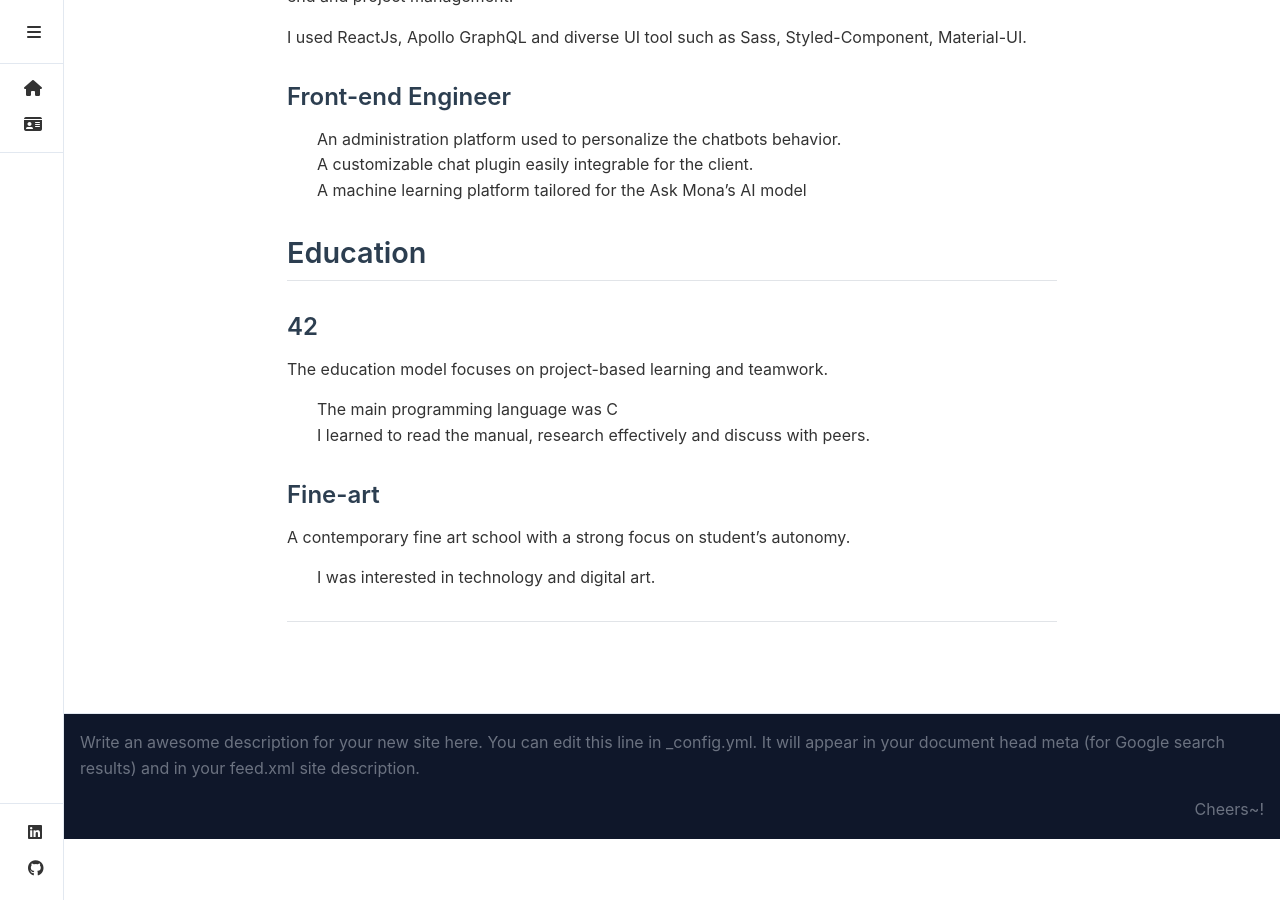
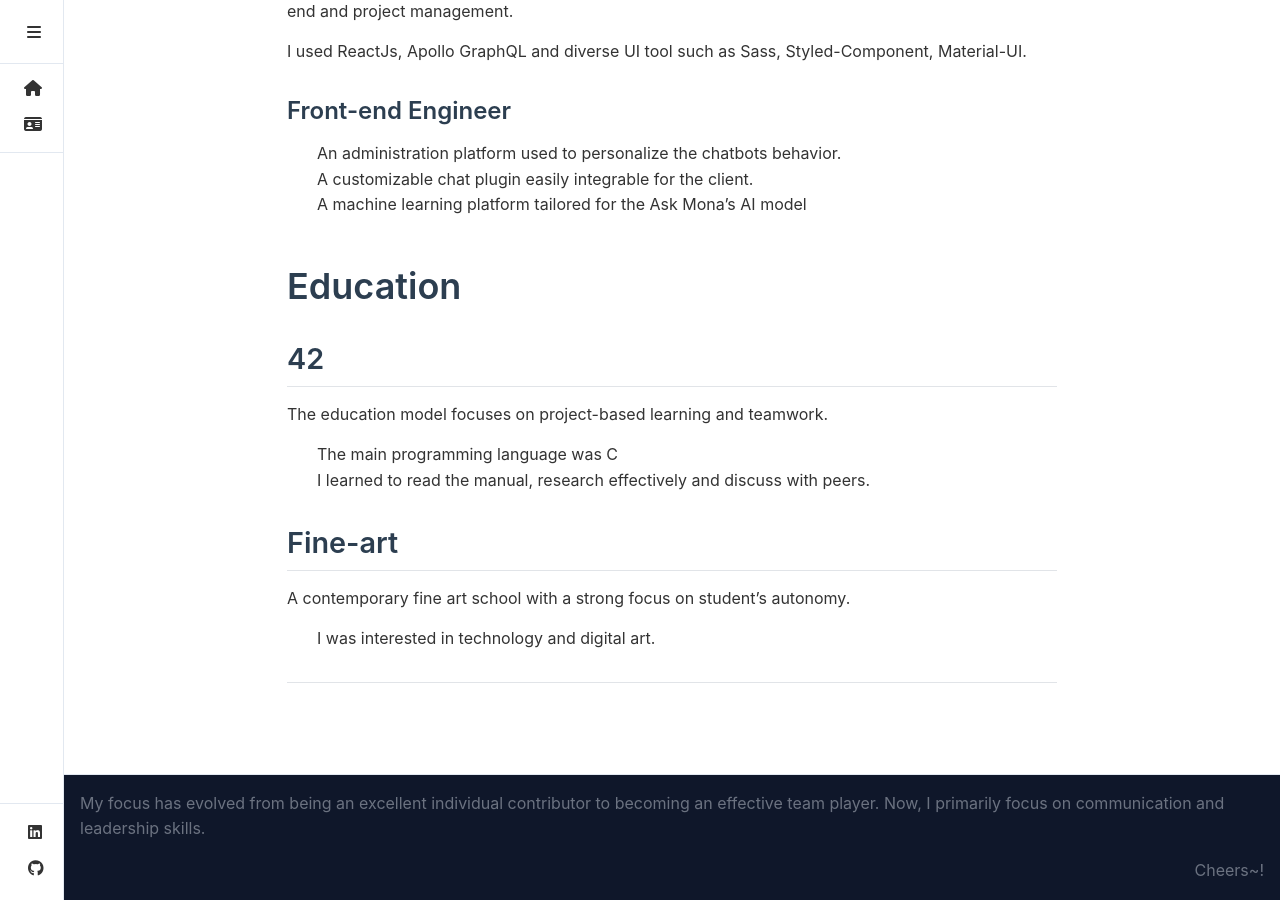
Before and after one commit to alngo/alngo.github.io, a Jekyll site: the page built from _pages/about.md, in a window 1280 px wide and 900 px high, scrolled down 2010 px. Built offline with Jekyll 4.4.1, drawn with Linux system fonts in a browser that asks for light colours; before the commit the page ends 2849 px from its top, so only the background shows below that; some of the changed text lies outside the part shown.

```diff
--- a/_config.yml
+++ b/_config.yml
@@ -19,11 +19,10 @@
 # in the templates via {{ site.myvariable }}.
 
 title: Alngo
-subtitle: Subtitle
+subtitle: A software engineering journey~
 description: >- # this means to ignore newlines until "baseurl:"
-  Write an awesome description for your new site here. You can edit this
-  line in _config.yml. It will appear in your document head meta (for
-  Google search results) and in your feed.xml site description.
+  My focus has evolved from being an excellent individual contributor to becoming an effective team player.
+  Now, I primarily focus on communication and leadership skills.
 signature: Cheers~!
 baseurl: "" # the subpath of your site, e.g. /blog
 url: "" # the base hostname & protocol for your site, e.g. http://example.com
--- a/_pages/about.md
+++ b/_pages/about.md
@@ -7,7 +7,7 @@ permalink: /about/
 categories: [Software Engineer, Technical Leadership, Project Management]
 ---
 
-## Summary
+# Summary
 
 Hi!,
 
@@ -27,7 +27,8 @@ Now, I primarily focus on communication and leadership skills.
 
 This is the mindset I carry with me every day.
 
-## Experience
+# Experience
+
 ## Ericsson
 
 At Ericsson, I worked on two projects that sharpened my development skills and
@@ -82,15 +83,15 @@ I used ReactJs, Apollo GraphQL and diverse UI tool such as Sass, Styled-Componen
 - A customizable chat plugin easily integrable for the client.
 - A machine learning platform tailored for the Ask Mona's AI model
 
-## Education
+# Education
 
-### 42
+## 42
 
 The education model focuses on project-based learning and teamwork.
 - The main programming language was C
 - I learned to read the manual, research effectively and discuss with peers.
 
-### Fine-art
+## Fine-art
 
 A contemporary fine art school with a strong focus on student's autonomy.
 - I was interested in technology and digital art.
```
